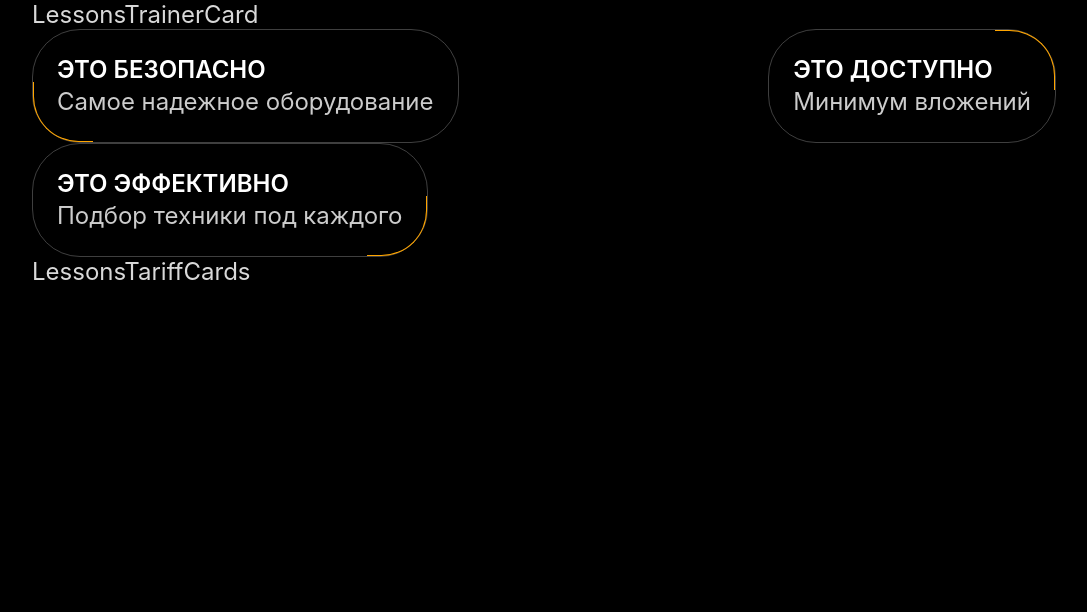
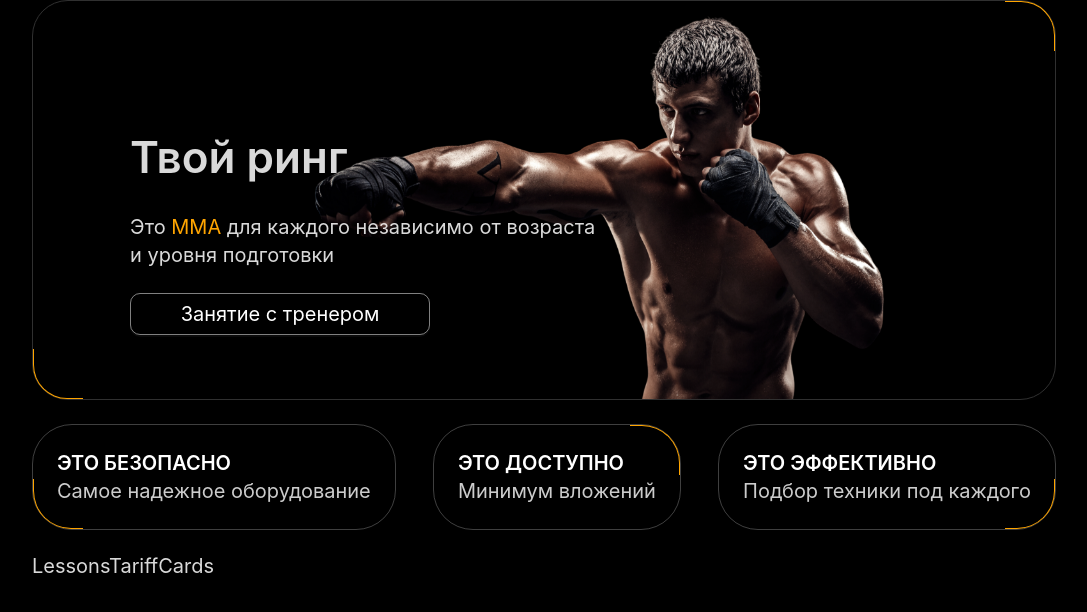
Before and after one commit to Sprusi/gym-frontend, a React app: page /lessons in a window 1280 px wide. Shown: the top 612 px of the page, without its empty margins (96-1183 px from the left). Built offline with nearby package versions, Linux system fonts and the light colour scheme.

Commit message:
added lessonsTrainerCard

```diff
--- a/src/components/button/ButtonCustomed.module.scss
+++ b/src/components/button/ButtonCustomed.module.scss
@@ -9,5 +9,5 @@
 .transparent:disabled,
 .transparent:hover {
   color: grey !important;
-  border: 1px solid rgba($color: grey, $alpha: 0.5) !important;
+  border: 0.07em solid rgba($color: grey, $alpha: 0.5) !important;
 }
--- a/src/pages/lessons/LessonsPage.tsx
+++ b/src/pages/lessons/LessonsPage.tsx
@@ -1,4 +1,6 @@
 import React from 'react';
+
+import { Space } from 'antd';
 
 import { LessonsInfoCards } from './info-cards/LessonsInfoCards';
 import { LessonsTariffCards } from './tariff-cards/LessonsTariffCards';
@@ -7,9 +9,11 @@ import { LessonsTrainerCard } from './trainer-card/LessonsTrainerCard';
 export const LessonsPage = () => {
   return (
     <div style={{ width: '80%', height: '100vh', overflow: 'hidden', margin: '0 auto' }}>
-      <LessonsTrainerCard />
-      <LessonsInfoCards />
-      <LessonsTariffCards />
+      <Space direction="vertical" style={{ width: '100%' }} size="large">
+        <LessonsTrainerCard />
+        <LessonsInfoCards />
+        <LessonsTariffCards />
+      </Space>
     </div>
   );
 };
--- /dev/null
+++ b/src/pages/lessons/trainer-card/LessonsTrainerCard.module.scss
@@ -0,0 +1,45 @@
+.card {
+  background: url('@/assets/page/lessons/trener.png') no-repeat 100% 20%;
+  background-size: 80%;
+  height: 50vh;
+  border-radius: 1.8em;
+  :global(.ant-card-body) {
+    height: 90%;
+  }
+  &Wrapper {
+    width: 85%;
+    height: 100%;
+    margin: 0 auto;
+  }
+  &TextBlock {
+    width: 70%;
+    &Span {
+      color: orange;
+    }
+  }
+  &Button {
+    width: 300px;
+    padding-top: 1em;
+    padding-bottom: 1em;
+  }
+  &BorderItem {
+    content: '""';
+    position: absolute;
+    width: 2.5em;
+    height: 2.5em;
+    &BottomLeft {
+      bottom: 0;
+      left: 0;
+      border-bottom: 0.03em solid orange;
+      border-left: 0.03em solid orange;
+      border-bottom-left-radius: 1.7em;
+    }
+    &TopRight {
+      top: 0;
+      right: 0;
+      border-top: 0.03em solid orange;
+      border-right: 0.03em solid orange;
+      border-top-right-radius: 1.7em;
+    }
+  }
+}
--- a/src/pages/lessons/trainer-card/LessonsTrainerCard.tsx
+++ b/src/pages/lessons/trainer-card/LessonsTrainerCard.tsx
@@ -1,5 +1,33 @@
+/* eslint-disable i18n/no-russian-character */
 import React from 'react';
 
+import { Card, Col, Row, Space, Typography } from 'antd';
+
+import { ButtonCustomed } from '@/components/button/ButtonCustomed';
+
+import styles from './LessonsTrainerCard.module.scss';
+
 export const LessonsTrainerCard = () => {
-  return <div>LessonsTrainerCard</div>;
+  return (
+    <Card className={styles.card}>
+      <div className={`${styles.cardBorderItem} ${styles.cardBorderItemTopRight}`} />
+      <div className={`${styles.cardBorderItem} ${styles.cardBorderItemBottomLeft}`} />
+      <Row className={styles.cardWrapper} align="bottom">
+        <Col>
+          <Space direction="vertical" size="large">
+            <Space direction="vertical" className={styles.cardTextBlock}>
+              <Typography.Title level={2}>Твой ринг</Typography.Title>
+              <Typography.Text>
+                Это <span className={styles.cardTextBlockSpan}>ММА</span> для каждого независимо от возраста и уровня
+                подготовки
+              </Typography.Text>
+            </Space>
+            <ButtonCustomed size="large" type="transparent" className={styles.cardButton}>
+              Занятие с тренером
+            </ButtonCustomed>
+          </Space>
+        </Col>
+      </Row>
+    </Card>
+  );
 };
--- a/src/styles/theme.ts
+++ b/src/styles/theme.ts
@@ -3,6 +3,6 @@ import { theme, ThemeConfig } from 'antd';
 export const flmsTheme: ThemeConfig = {
   algorithm: theme.darkAlgorithm,
   token: {
-    fontSize: 24,
+    fontSize: 20,
   },
 };
```
Also changed, not shown: src/assets/page/lessons/trainer.jpg (deleted), src/assets/page/lessons/trener.png (added).
